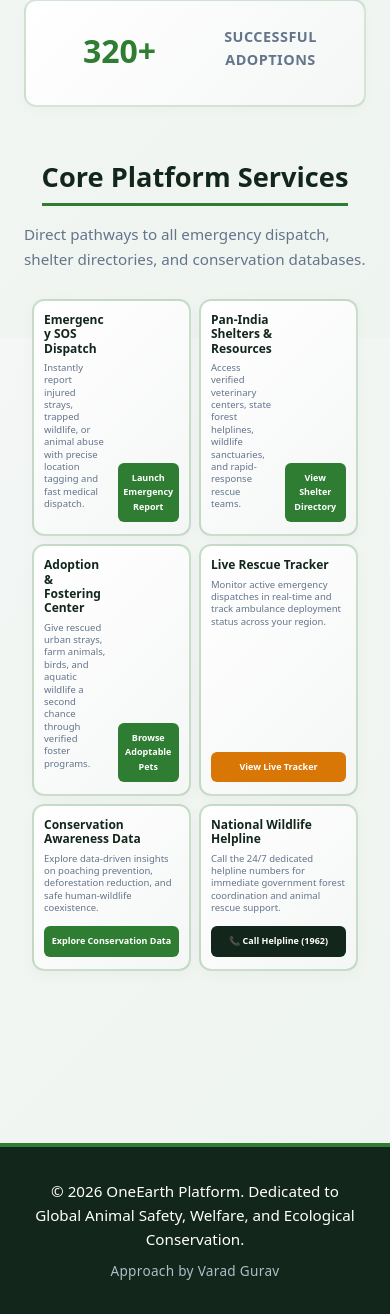
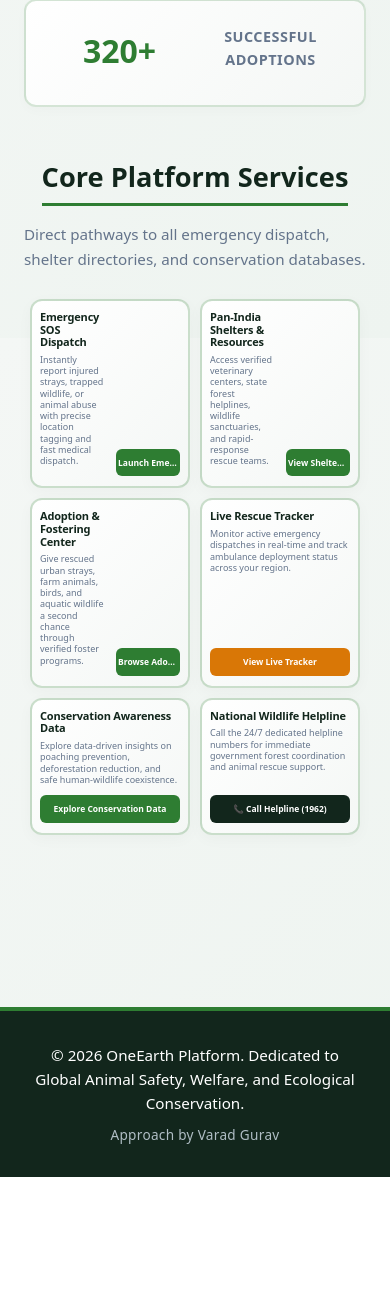
Before and after one commit to varadguravv/oneearth, a Flask app: page / in a window 390 px wide. Shown: the part 1350-2664 px from the top of the page. After the commit the page ends 2527 px from the top, so only its background shows below. Run offline with Flask 3, Linux system fonts and the light colour scheme.

Commit message:
Update style.css

```diff
--- a/static/style.css
+++ b/static/style.css
@@ -465,62 +465,66 @@ body {
   div[style*="background"], .card, .stat-box, .metric-box, div > .card, section .card {
     box-sizing: border-box !important;
   }
-/* --- Professional Mobile Card & Button Alignment Fix --- */
+/* --- Professional Uniform Mobile Card Grid & Typography Fix --- */
 @media screen and (max-width: 768px) {
-  /* Ensure the 2-column layout remains stable */
+  /* Maintain the balanced 2-column grid layout */
   .homepage-grid {
     display: grid !important;
     grid-template-columns: repeat(2, 1fr) !important;
-    gap: 8px !important;
+    gap: 10px !important;
     width: 100% !important;
-    padding: 4px 8px !important;
+    padding: 4px 6px !important;
     box-sizing: border-box !important;
   }
 
-  /* Force cards to stack text on top and push the action button to the bottom */
+  /* Make every card uniform, using flexbox to keep buttons aligned at the bottom */
   .homepage-grid > div, .card, .service-card {
     width: 100% !important;
     max-width: 100% !important;
     margin: 0 !important;
-    padding: 12px 10px !important;
+    padding: 10px 8px !important;
     box-sizing: border-box !important;
     display: flex !important;
     flex-direction: column !important;
     justify-content: space-between !important;
     text-align: left !important;
+    word-wrap: break-word !important;
+    overflow-wrap: break-word !important;
   }
 
-  /* Target any inner row/flex container that might be splitting the button sideways */
+  /* Clear any internal side-by-side splitting */
   .homepage-grid > div > div, .card > div {
     display: flex !important;
     flex-direction: column !important;
     width: 100% !important;
   }
 
-  /* Scale headers down cleanly for 2-column view */
+  /* Perfectly scale headers so words like "Emergency" never break awkwardly */
   .homepage-grid h3, .homepage-grid h4, .card h3, .card h4 {
-    font-size: 12px !important;
-    line-height: 1.2 !important;
-    margin-bottom: 6px !important;
-    word-break: break-word !important;
+    font-size: 11px !important;
+    line-height: 1.15 !important;
+    margin-bottom: 5px !important;
+    letter-spacing: -0.2px !important;
   }
 
-  /* Scale body paragraphs cleanly */
+  /* Scale body text uniformly across all boxes */
   .homepage-grid p, .card p, .service-card p {
-    font-size: 9.5px !important;
-    line-height: 1.3 !important;
-    margin-bottom: 12px !important;
+    font-size: 9px !important;
+    line-height: 1.25 !important;
+    margin-bottom: 10px !important;
   }
 
-  /* Force every action button/link to sit fully below the text, spanning the width */
+  /* Force every action button to span nicely at the bottom of its card */
   .homepage-grid a.btn, .homepage-grid button, .homepage-grid a[class*="btn"], .card a, .card button {
     display: block !important;
     width: 100% !important;
-    font-size: 9px !important;
-    padding: 8px 4px !important;
+    font-size: 8.5px !important;
+    padding: 7px 2px !important;
     text-align: center !important;
     box-sizing: border-box !important;
     margin-top: auto !important;
-    position: static !important;
+    white-space: nowrap !important;
+    overflow: hidden !important;
+    text-overflow: ellipsis !important;
   }
 }
```
